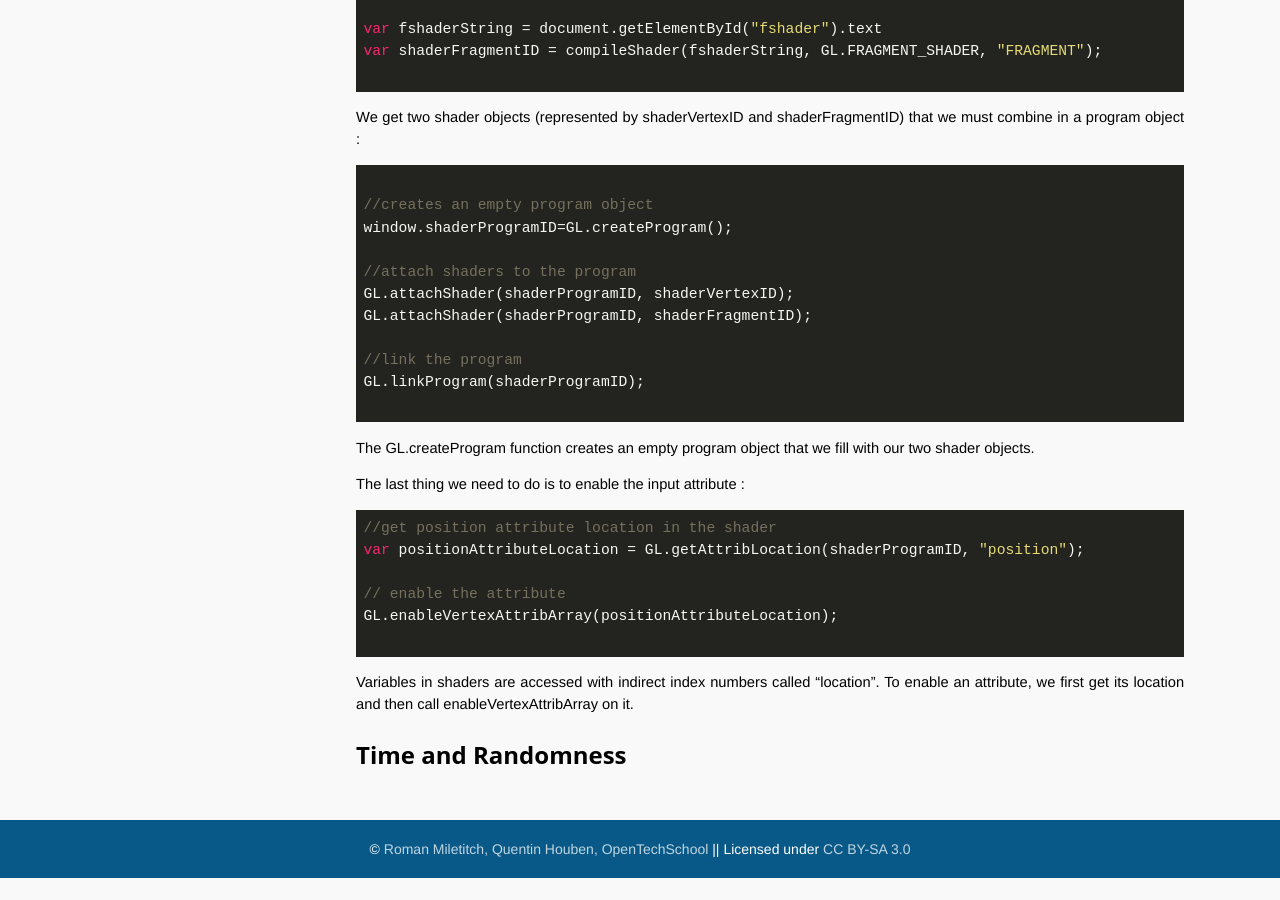
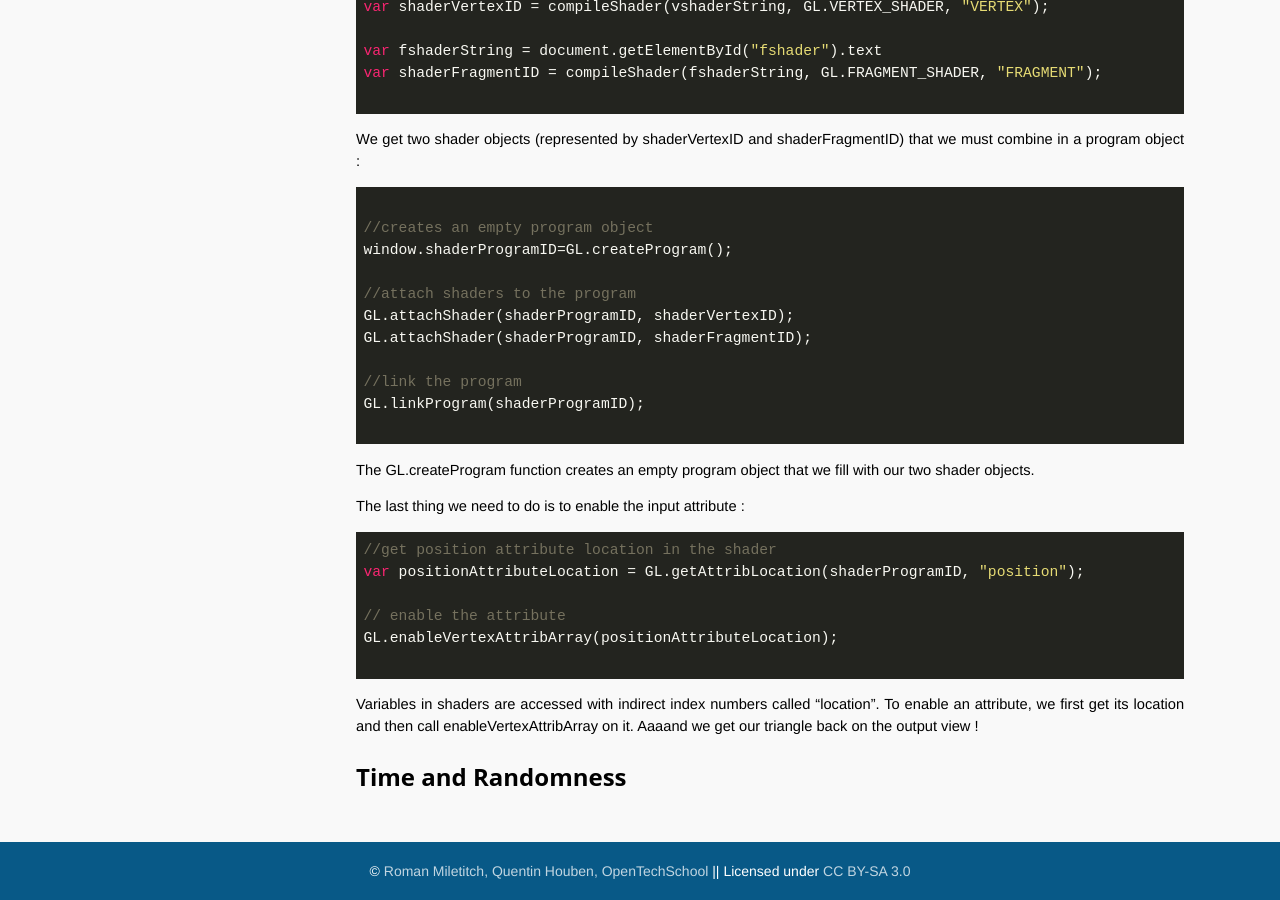
Before and after one commit to OpenTechSchool-Brussels/intro-to-webGL-and-shaders, a Jekyll site: the page built from log2_intro_shaders.md, in a window 1280 px wide and 900 px high, scrolled down 3444 px. Built offline with Jekyll 4.4.1, drawn with Linux system fonts in a browser that asks for light colours; before the commit the page ends 4322 px from its top, so only the background shows below that; some of the changed lines change nothing that is shown; some of the changed text lies outside the part shown.

Commit message:
no message

```diff
--- a/log2_intro_shaders.md
+++ b/log2_intro_shaders.md
@@ -51,7 +51,7 @@
 
 
 ~~~ html
-<script id="firstVshader" type="x-shader/x-vertex">
+<script id="vshader" type="x-shader/x-vertex">
     attribute vec3 position;
 
     void main(void)
@@ -75,6 +75,7 @@
 <script id="fshader" type="x-shader/x-fragment">
 
 void main(void) {
+    // output with format (Red, Green, Blue, Alpha)
     gl_FragColor = vec4(1.0, 1.0, 1.0, 1.0);
 }
 </script>
@@ -87,7 +88,7 @@
 All is good and well, but life should not be so dull. Want something more? Well, you'll see many ways to have more varying colors, but let's use a little hack. You've alread met `gl_FragColor` and `gl_Position`. These are built in variables, meant to be used as output. You have many other built in variables (specific to each shaders). One of them is `gl_FragCoord`, which describe the position of the fragment on screen. Try to think of a way to use that vector in order to have different colors output. Below is a proposed exploration.
 
 ~~~ html
-<script id="firstFshader" type="x-shader/x-fragment">
+<script id="fshader" type="x-shader/x-fragment">
     void main(void) {
         gl_FragColor = vec4(gl_FragCoord.x / 1000, 0.0 , 1 - gl_FragCoord.y / 1000, 1.0);
     }
@@ -173,5 +174,6 @@
 ~~~
 
 Variables in shaders are accessed with indirect index numbers called "location". To enable an attribute, we first get its location and then call enableVertexAttribArray on it.
+Aaaand we get our triangle back on the output view !
 
 ## Time and Randomness
```
